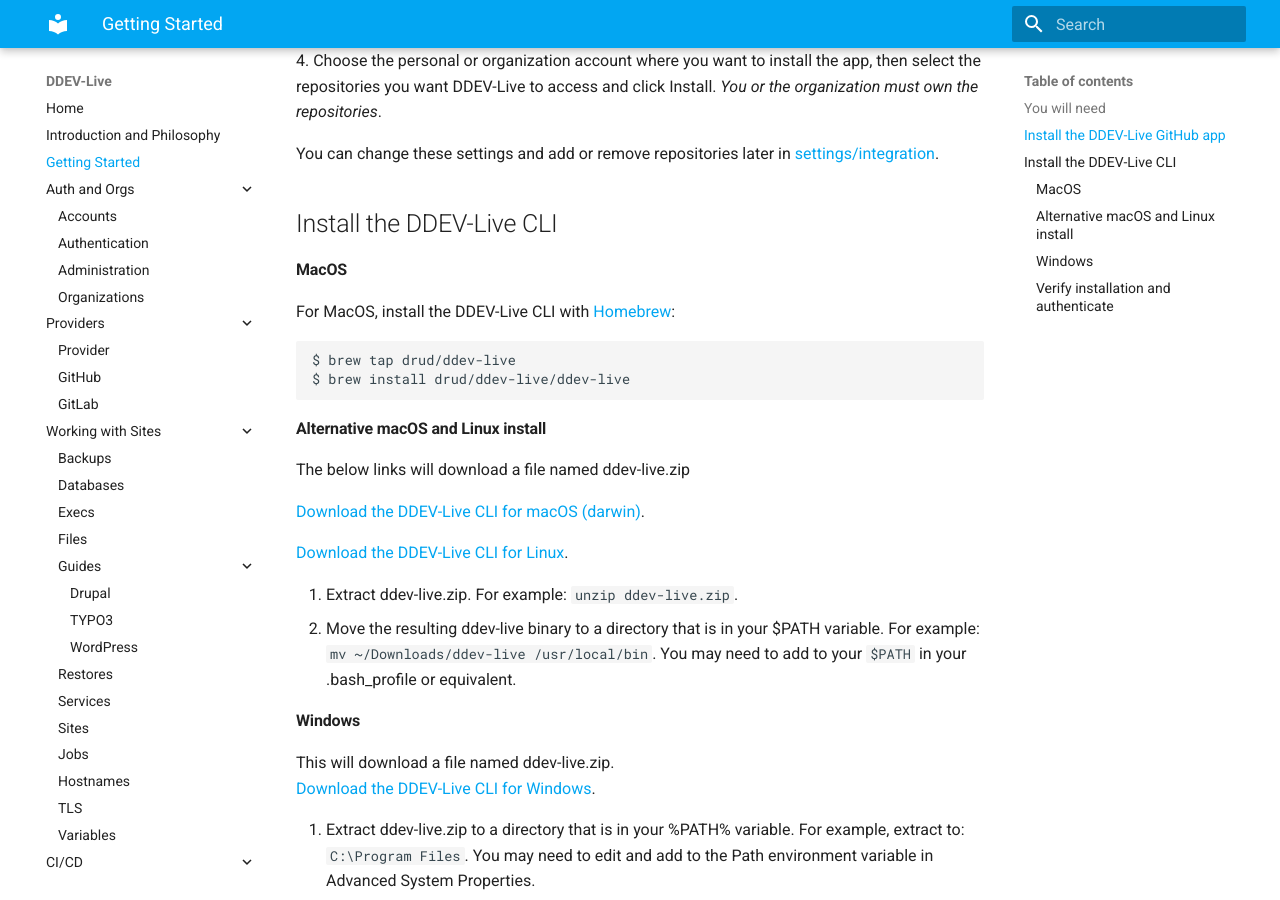
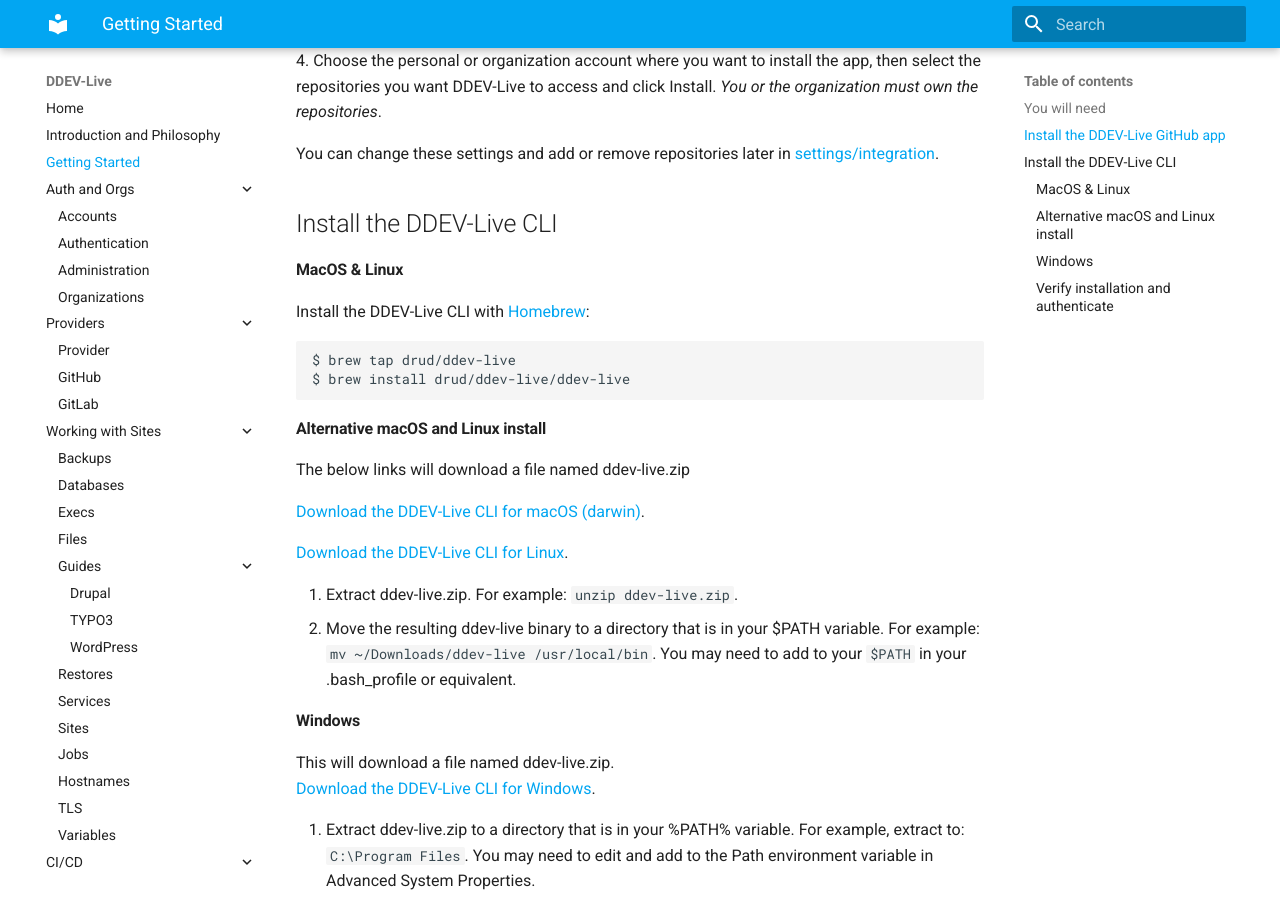
Before and after one commit to fru-io/docs-live, an MkDocs documentation site: the page built from docs/getting-started.md, in a window 1280 px wide and 900 px high, scrolled down 539 px. Built offline with MkDocs 1.6.1 and Material for MkDocs 9.7.7, drawn with Linux system fonts in a browser that asks for light colours.

Commit message:
Update getting-started.md
Updating CLI install instructions to add linux brew

````diff
--- a/docs/getting-started.md
+++ b/docs/getting-started.md
@@ -16,8 +16,8 @@ Grant DDEV-Live access to your selected repositories.
 You can change these settings and add or remove repositories later in [settings/integration](https://dash.ddev.com/settings/integration).
 
 ## Install the DDEV-Live CLI
-#### MacOS
-For MacOS, install the DDEV-Live CLI with [Homebrew](https://brew.sh):
+#### MacOS & Linux
+Install the DDEV-Live CLI with [Homebrew](https://brew.sh):
 
 ```
 $ brew tap drud/ddev-live
````
